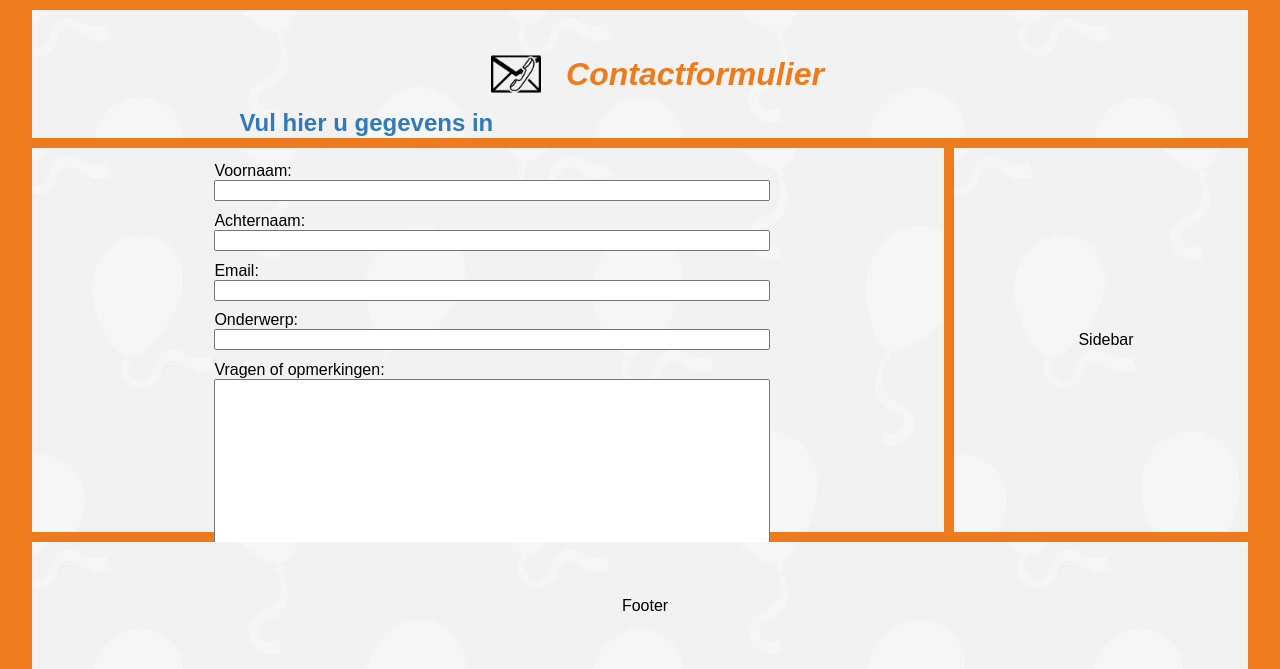
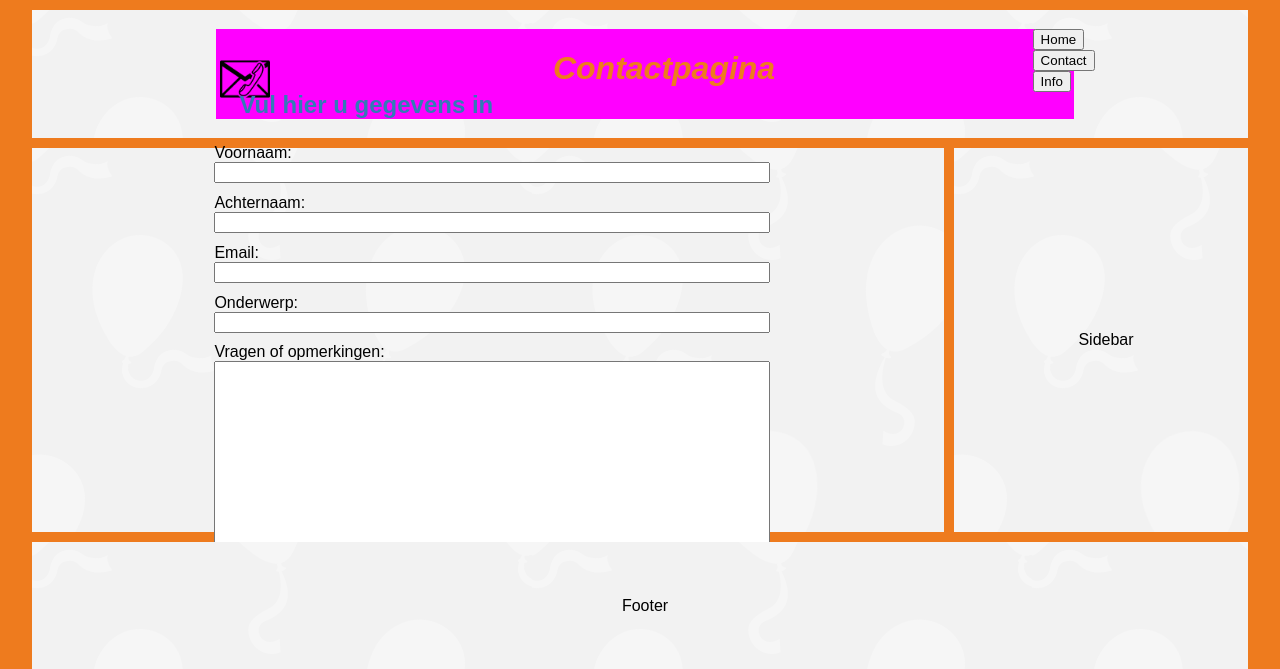
Before and after one commit to Tamme12/SG-Vervangende-Opdracht, a PHP site: page /Contactformulier.html in a window 1280 px wide. Shown: the top 669 px of the page. Run offline with PHP 8.4, Linux system fonts and the light colour scheme.

Commit message:
Header form
Header en form verder uitgebreid, nog styling nodig en andere toevoegingen

```diff
--- a/Contactformulier/Contactformulier.html
+++ b/Contactformulier/Contactformulier.html
@@ -8,18 +8,26 @@
 
 <header>
 
-	<img id="contact" src="afbeeldingen/15554.png">
-    <h1>Contactformulier</h1>
+	<div class='grid-container'>
+	  <div class='grid-left'><img id="contact" src="afbeeldingen/15554.png" alt="Logo van communicatie"></div>
+	  <div class='grid-center'><h1>Contactpagina</h1></div>
+	  <div class='grid-right'><button>Home</button><button>Contact</button><button>Info</button></div>
+	</div>
+
+
+
+
 
 </header>
 
 <main>
 	<div class="container">
 		<div class="grid-left">
-		<h2>Vul hier u gegevens in</h2>
+			<h2>Vul hier u gegevens in</h2>
 		</div>
 
 	 	<form>
+
 			<label for="Voornaam">Voornaam:</label>
 			<input type="text" name="Voornaam" id="Voornaam">
 
@@ -34,7 +42,12 @@
 
 			<label for="Vragenofopmerkingen">Vragen of opmerkingen:</label>
 			<input type="text" name="Vragenofopmerkingen" id="Vragenofopmerkingen">
+
+			<input type="reset" name="reset" id="reset" value="Formulier legen">
+			<input type="submit" name="submit" id="submit" value="Versturen">
 		</form>
+
+
 
 	</div>
 
--- a/Contactformulier/contactformuliercss.css
+++ b/Contactformulier/contactformuliercss.css
@@ -42,9 +42,9 @@ footer {
   grid-column: 1 / span 2;
 }
 
-/* Demo Specific Styles */
+
 body {
-  margin: 0 auto;
+  margin: auto;
   max-width: 95%;
   padding: 10px 0;
 }
@@ -74,5 +74,34 @@ footer {
   margin-bottom: 2%;
 }
 
+/* bepaald de breedte van het textgebied en de reset button*/
+input[id="Vragenofopmerkingen"], textarea { height: 200px;}
+input[id="reset"], textarea { width: 25%;}
 
-input[id="Vragenofopmerkingen"], textarea { height: 200px;}
+
+
+/* styling van de buttons */
+input[id="submit"] {
+  background-color: #337ab7;
+  padding: 5px;
+  border: none;
+  color: white;
+  width: 25%;
+}
+
+input[id="reset"] {
+  background-color: #337ab7;
+  padding: 5px;
+  border: none;
+  color: white
+}
+
+.grid-container {
+  display: grid;
+  grid-template-areas: 'left center right';
+  grid-template-rows: 90px;
+  grid-gap: 30%;
+  width: 70%;
+  background-color: magenta;
+  justify-content: center;
+}
```
